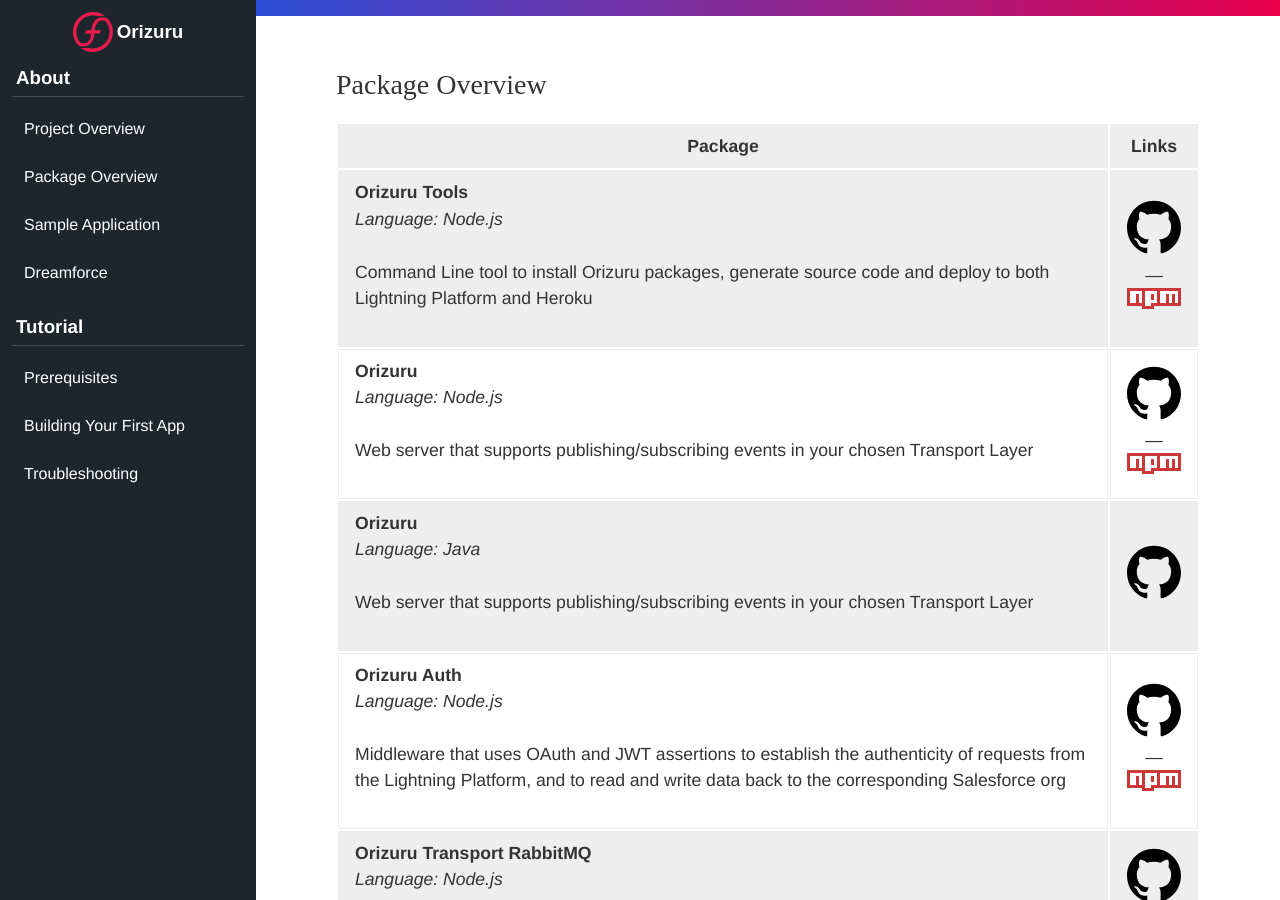
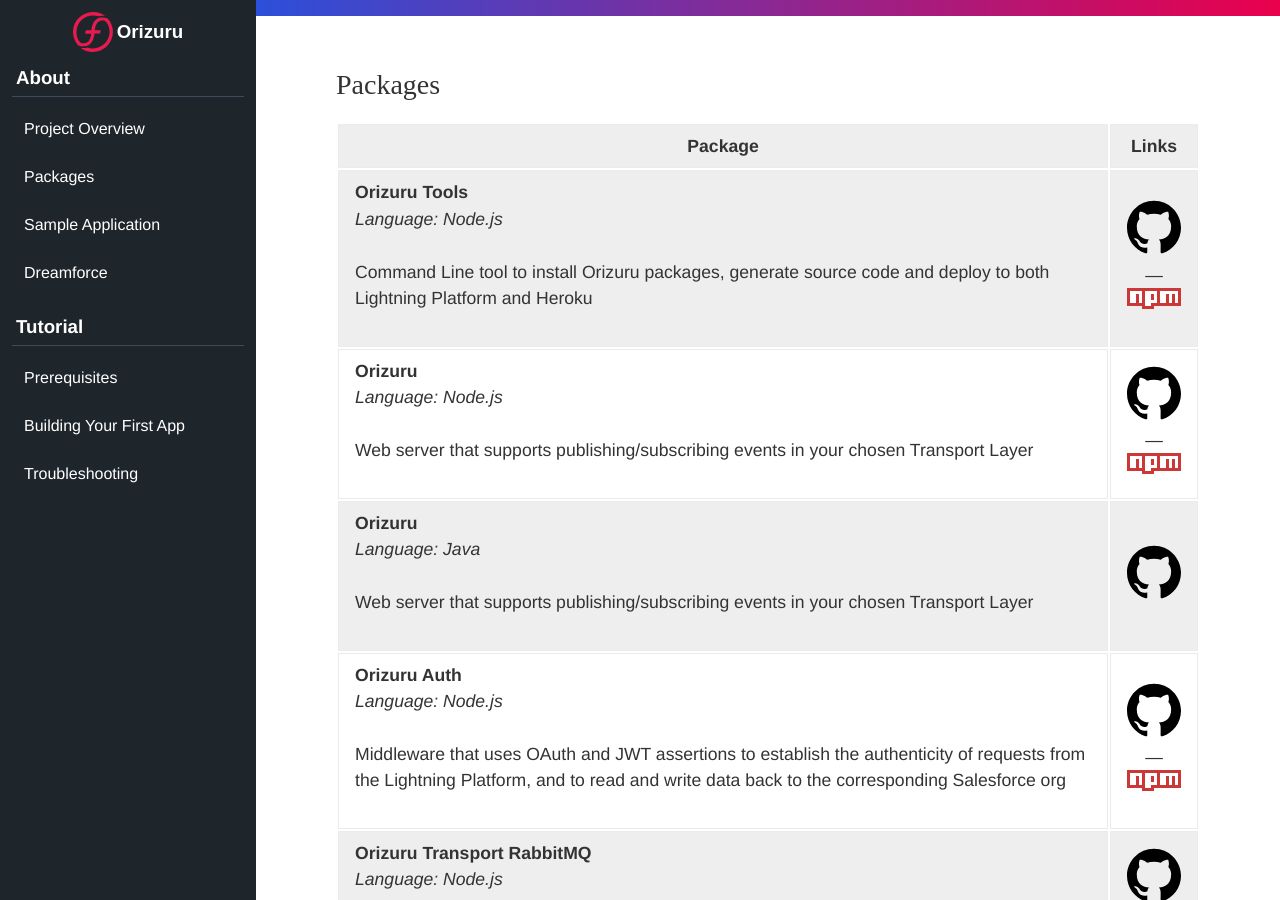
Before and after one commit to certinia/orizuru-pages, a Jekyll site: the page built from _pages/about/packages.md, in a window 1280 px wide and 900 px high. Built offline with Jekyll 4.4.1, drawn with Linux system fonts in a browser that asks for light colours; nearby versions of some CDN libraries; some web fonts are replaced.

Commit message:
Rename package overview to packages

```diff
--- a/_data/pages.yml
+++ b/_data/pages.yml
@@ -5,8 +5,8 @@ page-groups:
   pages:
     - title: Project Overview
       url: /project-overview
-    - title: Package Overview
-      url: /package-overview
+    - title: Packages
+      url: /packages
     - title: Sample Application
       url: /sample
     - title: Dreamforce
--- a/_pages/about/package-overview.md
+++ b/_pages/about/packages.md
@@ -45,7 +45,7 @@ packages:
       npm: https://npmjs.com/package/@financialforcedev/orizuru-openapi
 ---
 
-# Package Overview
+# Packages
 
 | Package | Links |
 |---------|:-----:|
```
